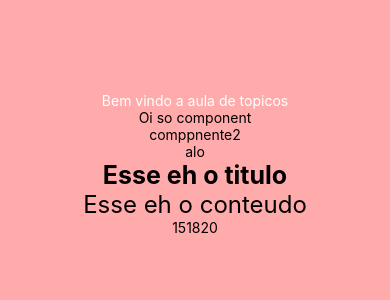
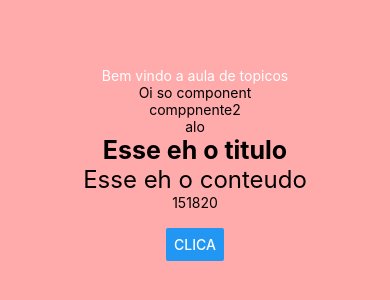
Before and after one commit to Migueldoniz/aulascribas, a React Native app in the folder moguelteste/: screen / in a window 390 px wide. Shown: the part 258-558 px from the top of the page. Built offline with nearby package versions, Linux system fonts and the light colour scheme.

Commit message:
aula 12/03

```diff
--- a/moguelteste/App.js
+++ b/moguelteste/App.js
@@ -1,9 +1,11 @@
 import { StatusBar } from 'expo-status-bar';
 import React from 'react';
-import { StyleSheet, Text, View } from 'react-native';
+import { Button, StyleSheet, Text, View } from 'react-native';
 import {Componente,Componente2} from './componentes/componente';
 import {Titulo, Mensagem, somar} from './componentes/componentes'
-
+import ListaProdutos from './ListaProdutos'
+import produtos from './produtos';
+import produtos2 from './produtos2';
 
 export default function App() {
   return (
@@ -16,6 +18,17 @@ export default function App() {
       <Titulo texto="Esse eh o titulo"></Titulo>
       <Mensagem conteudo="Esse eh o conteudo"></Mensagem>
       <Text>{somar(151818,2)}</Text>
+      <Text>{'\n'}</Text>
+      <Button
+          title='clica'
+          onPress={() => {
+
+            produtos.map(p =>{
+                  <View><Text key={p.id}> {p.id} - {p.nome} - Valor:{p.preco}</Text></View>
+
+            })
+          }
+        }/>
     </View>
   );
 }
@@ -37,6 +50,14 @@ const styles = StyleSheet.create({
     backgroundColor: '#ffaaab',
     alignItems: 'center',
     justifyContent: 'center',
+    height:30,
+  },
+  container1: {
+    flex: 1,
+    backgroundColor: '#AABBCC',
+    alignItems: 'center',
+    justifyContent: 'center',
+    height:70,
   },
 
   texto: {
--- /dev/null
+++ b/moguelteste/ListaProdutos.js
@@ -0,0 +1,19 @@
+import { Text } from "react-native";
+export default props => {
+    function carregaLista(){
+        return props.lista.map(p =>{
+            return <Text key={p.id}> {p.id} - {p.nome} - Valor:{p.preco}</Text>
+        })
+    }
+    return(
+        <>
+            <Text>
+                Lista de Produtos
+            </Text>
+            {carregaLista()}
+            {props.lista.map(p =>{
+            return <Text key={p.id}> {p.id} - {p.nome} - Valor:{p.preco}</Text>
+        })}
+        </>
+    )
+}
--- /dev/null
+++ b/moguelteste/produtos.js
@@ -0,0 +1,8 @@
+export default [
+    {id:1, nome: "a", preco:1},
+    {id:2, nome: "b", preco:10},
+    {id:3, nome: "c", preco:100},
+    {id:4, nome: "d", preco:1000},
+    {id:5, nome: "e", preco:10000},
+
+]
--- /dev/null
+++ b/moguelteste/produtos2.js
@@ -0,0 +1,8 @@
+export default [
+    {id:1, nome: "s", preco:1},
+    {id:2, nome: "d", preco:10},
+    {id:3, nome: "d", preco:100},
+    {id:4, nome: "de", preco:1000},
+    {id:5, nome: "ee", preco:10000},
+
+]
```
